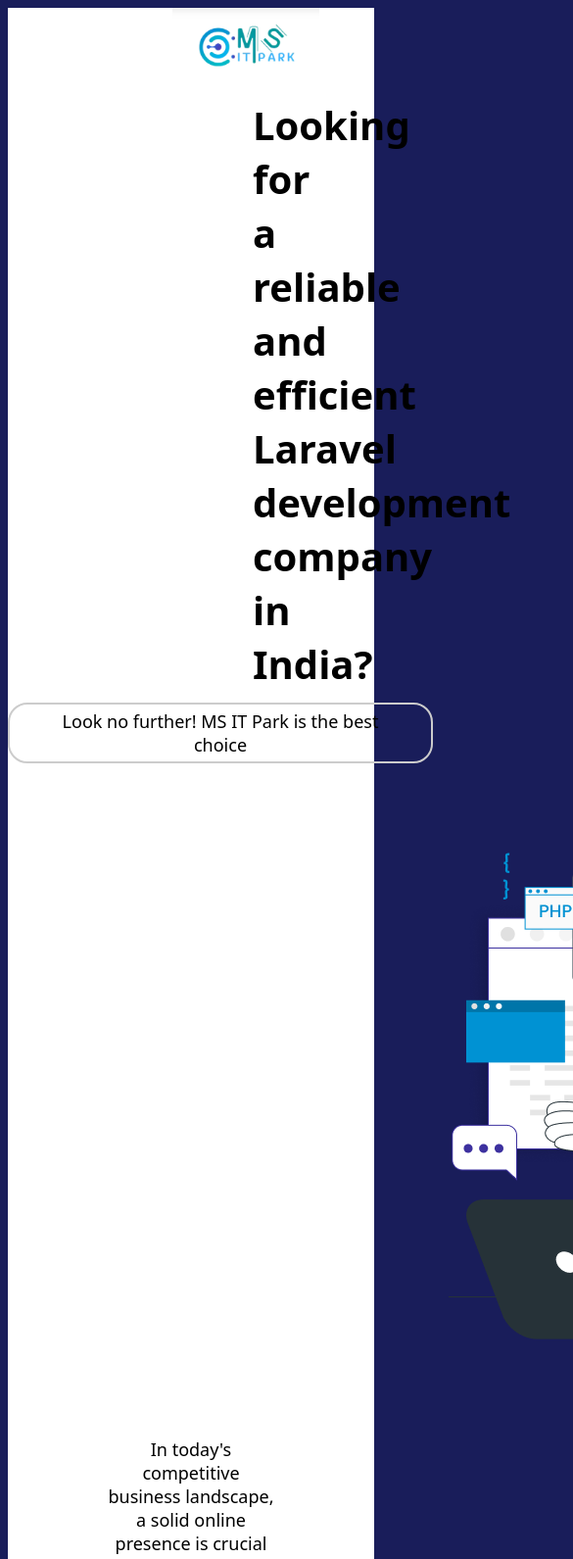
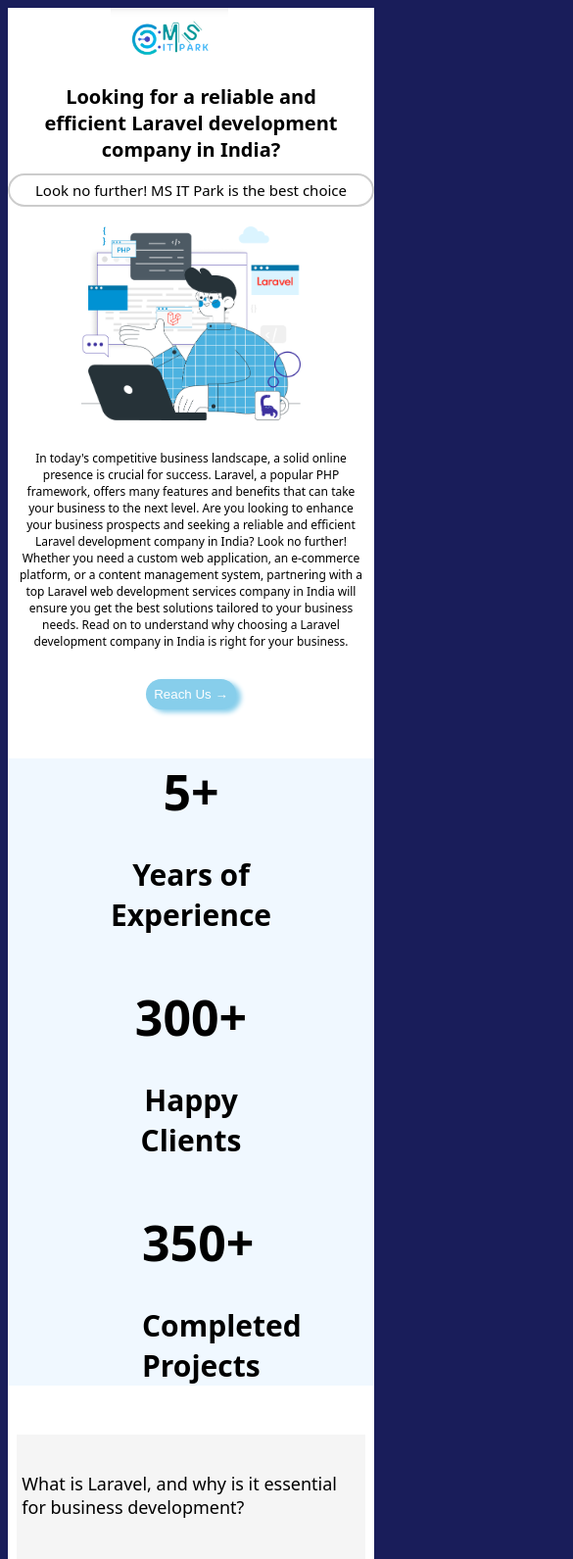
Before and after one commit to ahamed001/CloneMSITPark, a plain HTML site: page index.html in a window 390 px wide. Shown: the top 1591 px of the page at 98% size, 585 px wide, since content can reach past the window. Drawn offline with Linux system fonts and the light colour scheme.

Commit message:
Completed webpage Responsiveness

```diff
--- a/index.css
+++ b/index.css
@@ -219,22 +219,6 @@
     color: white;
 }
 
-
-
-
-
-
-
-
-
-
-
-
-
-
-
-
-
 .webpage2{
     background-color: white;
     width: 90%;
@@ -388,13 +372,134 @@
     animation: slideInLeft 1.5s ease-in-out;
 }
 
+
 @media screen and (min-width: 300px) and (max-width: 1000px) {
 
     body{
         text-align: center;
     }
 
-    .webpage{
+    .Logo-container{
+        margin: 0 28%;
+    }
+
+    .Logo{
+        width: 120px;
+    }
+
+    .top-header>h1{
+        margin: 3% 0;
+        padding: 0 20px;
+        font-size: 20px;
+    }
+
+    .top-header>p{
+        border: solid 2px #ccc;
+        width: auto;
+        padding: 5px 20px;
+        font-size: 15px;
+    }
+
+    .Hero-container{
+        text-align: center;
+        margin: 20px 0;
+    }
+
+    .contact{
+        display: none;
+    }
+
+    .Hero{
+        width: 60%;
+        margin: auto;
+    }
+
+    .Hero-content>p{
+        font-size: 12px;
+        text-align: center;
+        padding: 10px;
+    }
+
+    .btn{
+        width: 100px;
+        margin: 20px auto;
+    }
+
+    .grid-container{
+        display: grid;
+        grid-template-columns: 1fr;
+    }
+
+    .testimonials{
+        background-color: aliceblue;
+        font-size: 30px;
+        font-weight: 600;
+        display: block;
+    }
+
+    .Experience-Testimonial{
+        width: 200px;
+        text-align: center;
+        margin: 50px auto;
+    }
+
+    .Clients-Testimonial{
+        width: 150px;
+        text-align: center;
+        margin: 50px auto;
+    }
+
+    .Projects-Testimonial{
+        width:100px;
+        text-align: center;
+        margin: 50px auto;
+    }
+
+    .why h1{
+        font-size: 15px;
+        padding: 20px 0 0 0;
+    }
+
+    .business-dev{
+        font-size: 18px;
+        font-weight: 400;
+        padding: 20px 5px;
+        text-align: left;
+    }
+
+    .conts{
+        padding: 10px;
+        font-size: 12px;
+        text-align: left;
+    }
+
+    .choose1 ul, .choose2 ul {
+        display: grid;
+        grid-template-columns: repeat(2, 1fr);
+        gap: 10px;
+        margin: 20px;
+    }
+
+    .choose1 ul li, .choose2 ul li {
+        background: skyblue;
+        color: white;
+        border: solid 2px skyblue;
+        padding: 10px 20px;
+        border-radius: 20px;
+        font-size: 10px;
+    }
+
+    .choose1 ul li:nth-child(odd),
+    .choose2 ul li:nth-child(odd) {
+        background: white;
+        color: black;
+    }
+
+    .grid-Img{
+        width: 80%;
+    }
+
+    .webpage2{
         width: 95%;
         margin: 10px auto;
         padding: 5px 10px;
```
Also changed, not shown: index.html (line endings or trailing spaces).
